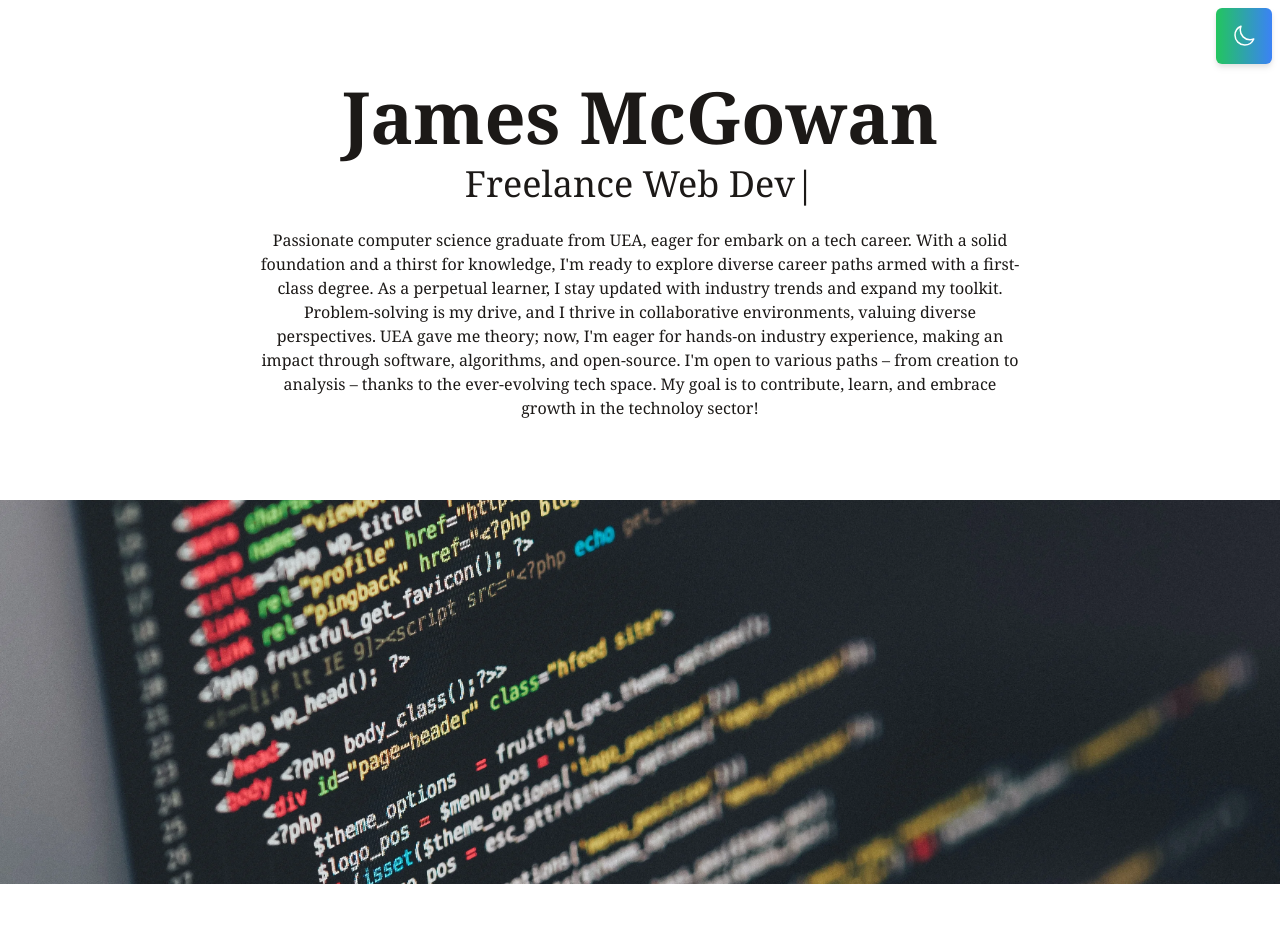
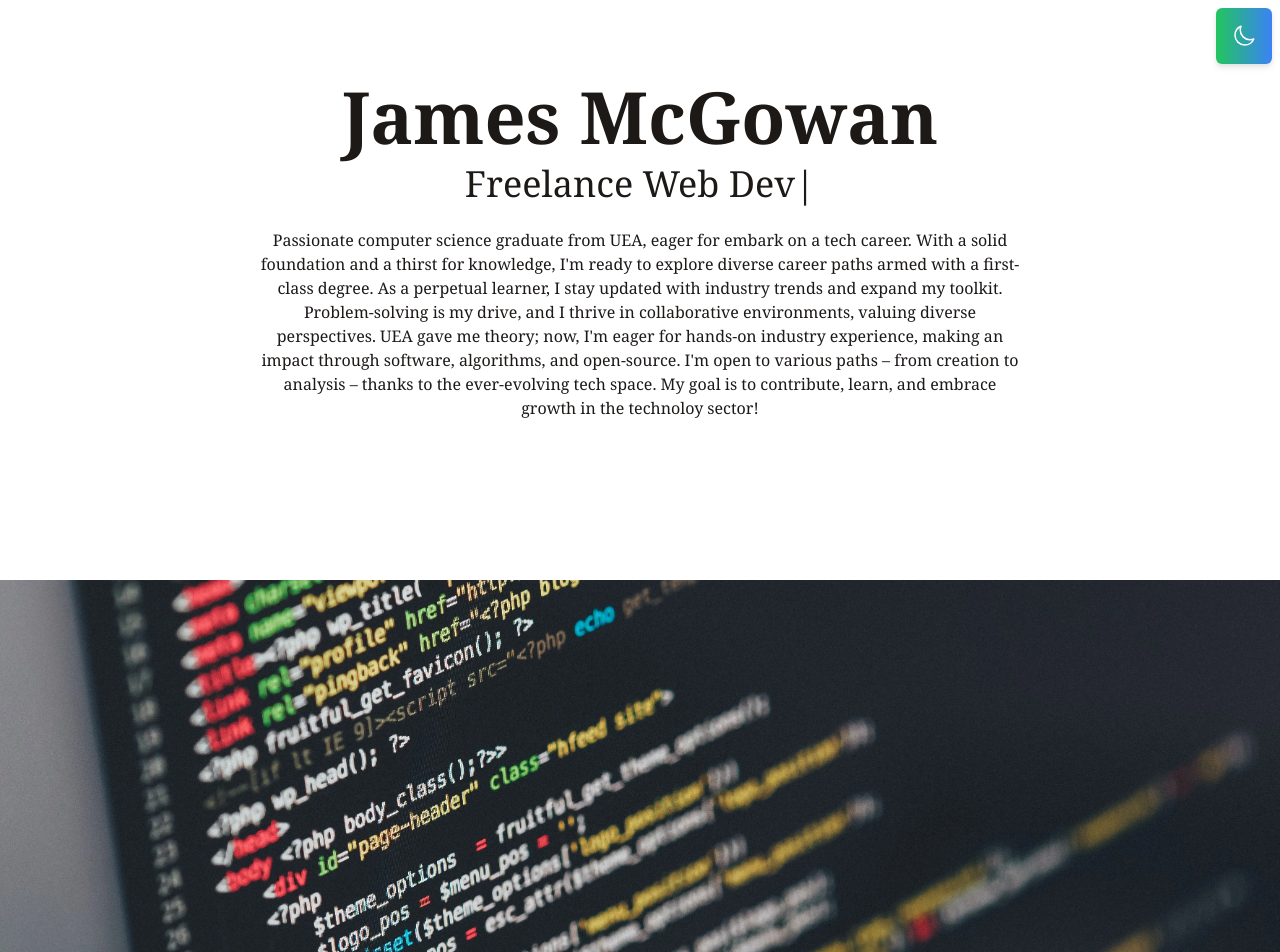
Before and after one commit to JamesMcG13/JamesMcG13.github.io, a React (Vite) app: page / in a window 1280 px wide. Shown: the top 952 px of the page. Built offline with nearby package versions, Linux system fonts and the light colour scheme; a web font is replaced by a local one.

Commit message:
Fixed image width issues

```diff
--- a/src/App.jsx
+++ b/src/App.jsx
@@ -75,13 +75,16 @@ function App() {
       <div className="bg-white dark:bg-stone-900 text-stone-900 dark:text-stone-300 min-h-screen font-serif">
         <div className="max-w-7xl w-11/12 mx-auto">
           <Intro />
+          </div>
+          <picture className="flex w-full items-center justify-center h-80 md:h-96 mb-20 bg-fixed bg-center bg-cover bg-code"/>
+          <div className="max-w-7xl w-11/12 mx-auto">
           <Portfolio />
           </div>
-          <picture class="w-screen flex items-center justify-center h-80 md:h-96 mb-20 bg-fixed bg-center bg-cover bg-UEA background"/>
+          <picture class="w-full flex items-center justify-center h-80 md:h-96 mb-20 bg-fixed bg-center bg-cover bg-UEA background"/>
           <div className="max-w-5xl w-11/12 mx-auto">
           <Timeline />
           </div>
-          <picture class="w-screen flex items-center justify-center h-80 md:h-96 mb-20 bg-fixed bg-center bg-cover bg-bury_2"/>
+          <picture class="w-full flex items-center justify-center h-80 md:h-96 mb-20 bg-fixed bg-center bg-cover bg-bury_2"/>
           <div className="max-w-5xl w-11/12 mx-auto">
           <Contact />
           <Footer />
--- a/src/components/Intro.jsx
+++ b/src/components/Intro.jsx
@@ -17,7 +17,6 @@ function Intro(){
                 UEA gave me theory; now, I'm eager for hands-on industry experience, making an impact through software, algorithms, and open-source.
                 I'm open to various paths – from creation to analysis – thanks to the ever-evolving tech space. My goal is to contribute, learn, and embrace growth in the technoloy sector!
             </p>
-            <picture className="w-screen flex items-center justify-center h-80 md:h-96 mb-20 bg-fixed bg-center bg-cover bg-code"/>
         </div>
     )
 }
```
